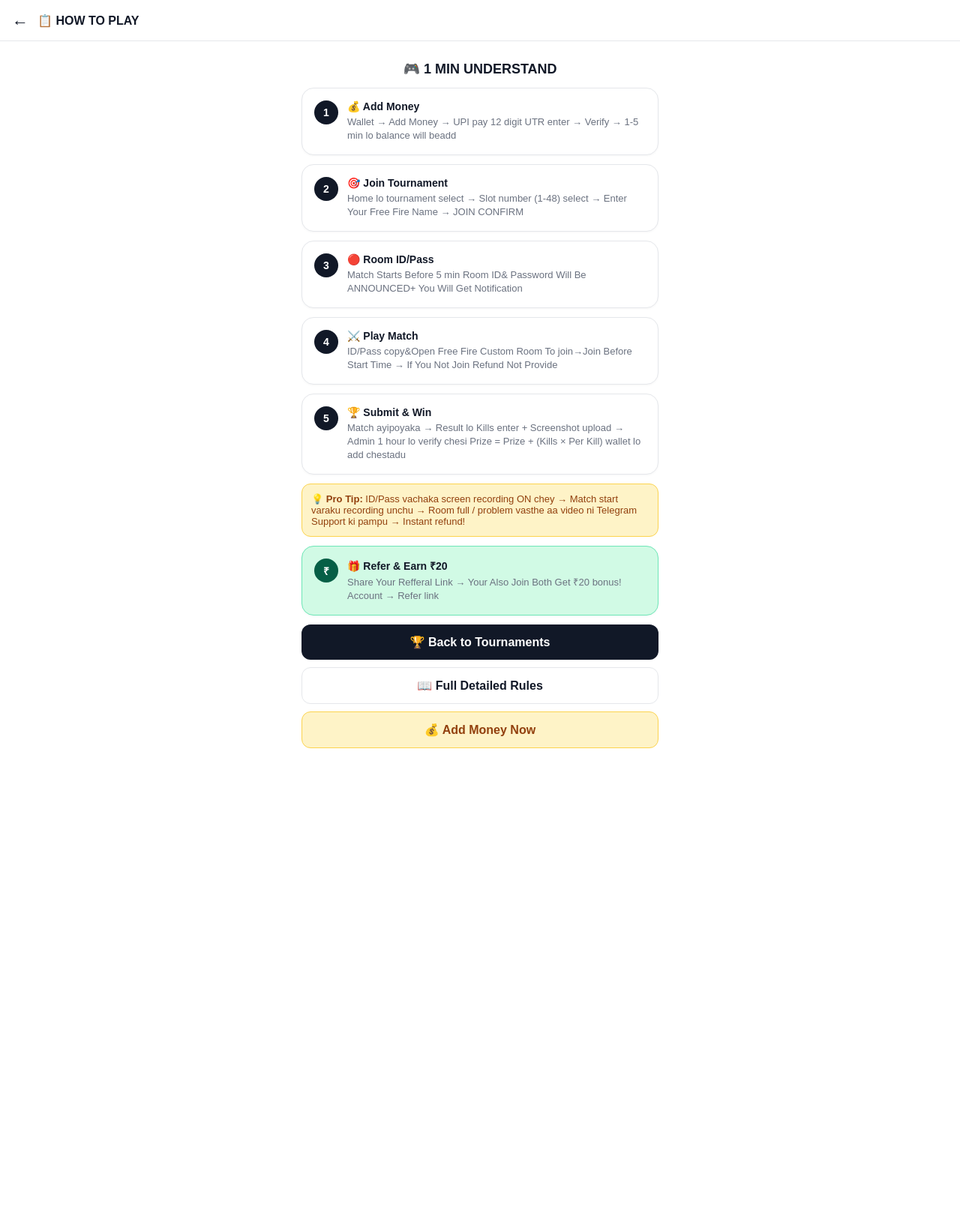
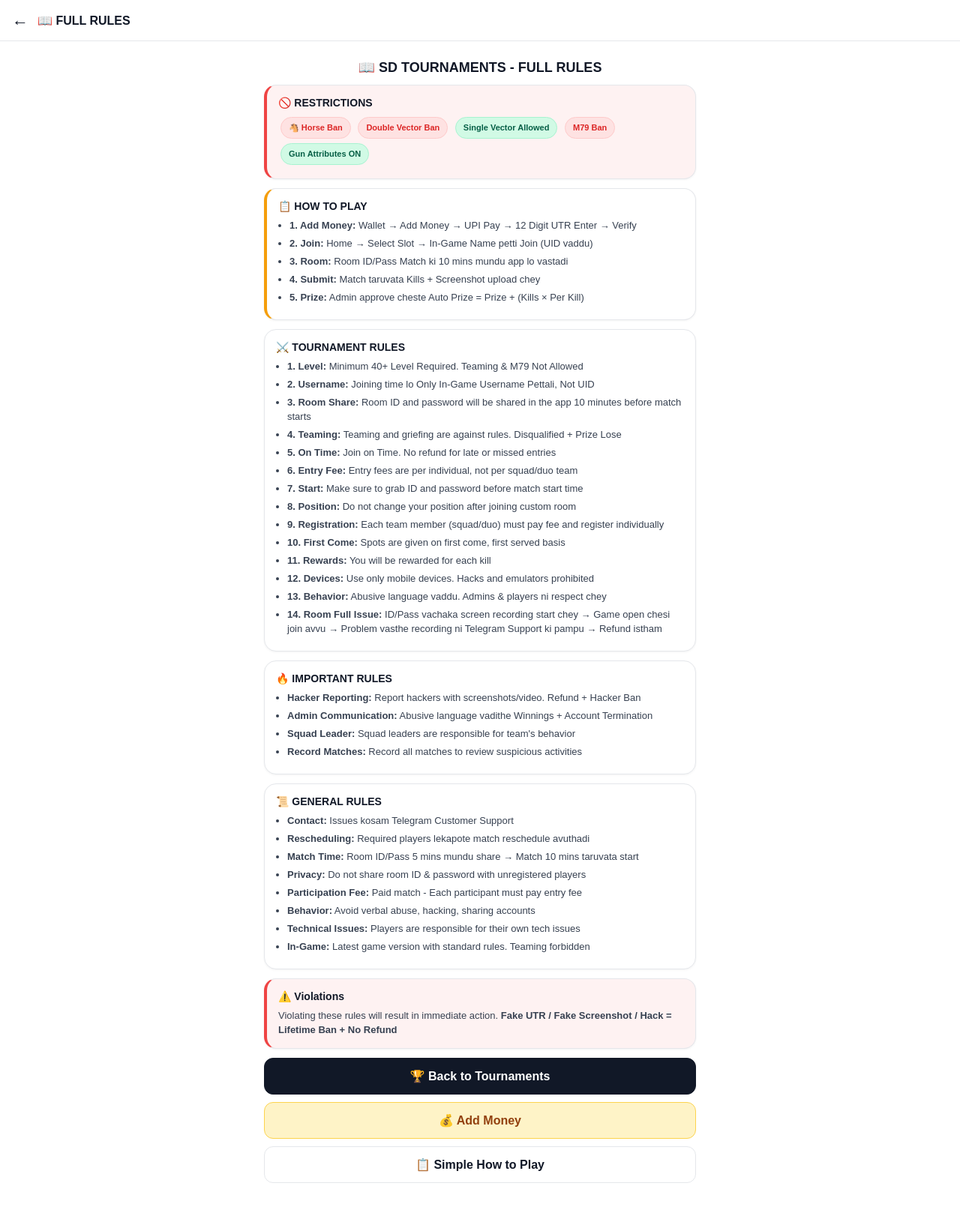
Before and after one commit to kothapallisravankumar05-art/sd-tournments, a Flask app: template templates/rules.html in a window 1280 px wide. Shown: the whole page at 75% size. Before the commit the page ends 998 px from the top, so only its background shows below. Run offline with Flask 3, Linux system fonts and the light colour scheme; the template is opened without the code that fills it, so the values that code supplies are empty; some libraries are stand-ins or nearby versions.

Commit message:
Update rules.html

```diff
--- a/templates/rules.html
+++ b/templates/rules.html
@@ -2,72 +2,112 @@
 <html>
 <head>
 <meta name="viewport" content="width=device-width, initial-scale=1">
-<title>How to Play - SD</title>
+<title>Rules - SD TOURNAMENTS</title>
 <style>
 *{margin:0;padding:0;box-sizing:border-box;font-family:Arial}
 body{background:#ffffff;color:#111827;padding:0}
 .header{background:#fff;padding:14px 16px;display:flex;align-items:center;gap:12px;border-bottom:1px solid #e5e7eb;position:sticky;top:0;z-index:99}
 .back{font-size:22px;text-decoration:none;color:#111827;font-weight:900}
-.container{padding:12px;max-width:500px;margin:0 auto}
-h2{text-align:center;margin:14px 0;font-size:18px;font-weight:900;color:#111827}
-.card{background:#ffffff;border:1px solid #e5e7eb;border-radius:16px;padding:16px;margin-bottom:12px;display:flex;gap:12px;align-items:flex-start;box-shadow:0 1px 3px rgba(0,0,0,0.04)}
-.num{background:#111827;color:#fff;min-width:32px;height:32px;border-radius:50%;display:flex;align-items:center;justify-content:center;font-weight:900;font-size:14px}
-.title{font-weight:900;font-size:14px;color:#111827}
-.desc{font-size:13px;color:#6b7280;margin-top:4px;line-height:18px}
-.highlight{background:#fef3c7;border:1px solid #fcd34d;border-radius:12px;padding:12px;margin:12px 0;font-size:13px;color:#92400e}
-.btn{display:block;padding:14px;border-radius:12px;text-align:center;text-decoration:none;font-weight:900;margin-top:10px}
+.container{padding:12px;max-width:600px;margin:0 auto}
+h2{color:#111827;text-align:center;margin:12px 0;font-size:18px;font-weight:900}
+h3{color:#111827;margin:0 0 8px 0;font-size:14px;font-weight:900}
+.card{background:#ffffff;padding:15px;border-radius:16px;margin-bottom:12px;border:1px solid #e5e7eb;box-shadow:0 1px 3px rgba(0,0,0,0.05)}
+.card.rest{background:#fef2f2;border-left:4px solid #ef4444}
+.card.gold{border-left:4px solid #f59e0b}
+p,li{color:#374151;font-size:13px;line-height:19px}
+li{margin:5px 0 5px 15px}
+.badge{display:inline-block;padding:4px 10px;border-radius:20px;font-size:11px;font-weight:900;margin:3px;border:1px solid}
+.ban{background:#fee2e2;color:#dc2626;border-color:#fecaca}
+.allow{background:#d1fae5;color:#065f46;border-color:#a7f3d0}
+.btn{display:block;padding:14px;border-radius:12px;text-align:center;text-decoration:none;font-weight:900;margin-top:10px;border:1px solid #e5e7eb}
 </style>
 </head>
 <body>
 
 <div class="header">
 <a href="/" class="back">←</a>
-<b>📋 HOW TO PLAY</b>
+<b>📖 FULL RULES</b>
 </div>
 
 <div class="container">
-<h2>🎮 1 MIN UNDERSTAND</h2>
+<h2>📖 SD TOURNAMENTS - FULL RULES</h2>
 
-<div class="card">
-<div class="num">1</div>
-<div><div class="title">💰 Add Money</div><div class="desc">Wallet → Add Money → UPI pay 12 digit UTR enter → Verify  → 1-5 min lo balance will beadd</div></div>
+<div class="card rest">
+<h3>🚫 RESTRICTIONS</h3>
+<p>
+<span class="badge ban">🐴 Horse Ban</span>
+<span class="badge ban">Double Vector Ban</span>
+<span class="badge allow">Single Vector Allowed</span>
+<span class="badge ban">M79 Ban</span>
+<span class="badge allow">Gun Attributes ON</span>
+</p>
+</div>
+
+<div class="card gold">
+<h3>📋 HOW TO PLAY</h3>
+<ul>
+<li><b>1. Add Money:</b> Wallet → Add Money → UPI Pay → 12 Digit UTR Enter → Verify</li>
+<li><b>2. Join:</b> Home → Select Slot → In-Game Name petti Join (UID vaddu)</li>
+<li><b>3. Room:</b> Room ID/Pass Match ki 10 mins mundu app lo vastadi</li>
+<li><b>4. Submit:</b> Match taruvata Kills + Screenshot upload chey</li>
+<li><b>5. Prize:</b> Admin approve cheste Auto Prize = Prize + (Kills × Per Kill)</li>
+</ul>
 </div>
 
 <div class="card">
-<div class="num">2</div>
-<div><div class="title">🎯 Join Tournament</div><div class="desc">Home lo tournament select → Slot number (1-48) select → Enter Your Free Fire Name → JOIN CONFIRM</div></div>
+<h3>⚔️ TOURNAMENT RULES</h3>
+<ul>
+<li><b>1. Level:</b> Minimum 40+ Level Required. Teaming & M79 Not Allowed</li>
+<li><b>2. Username:</b> Joining time lo Only In-Game Username Pettali, Not UID</li>
+<li><b>3. Room Share:</b> Room ID and password will be shared in the app 10 minutes before match starts</li>
+<li><b>4. Teaming:</b> Teaming and griefing are against rules. Disqualified + Prize Lose</li>
+<li><b>5. On Time:</b> Join on Time. No refund for late or missed entries</li>
+<li><b>6. Entry Fee:</b> Entry fees are per individual, not per squad/duo team</li>
+<li><b>7. Start:</b> Make sure to grab ID and password before match start time</li>
+<li><b>8. Position:</b> Do not change your position after joining custom room</li>
+<li><b>9. Registration:</b> Each team member (squad/duo) must pay fee and register individually</li>
+<li><b>10. First Come:</b> Spots are given on first come, first served basis</li>
+<li><b>11. Rewards:</b> You will be rewarded for each kill</li>
+<li><b>12. Devices:</b> Use only mobile devices. Hacks and emulators prohibited</li>
+<li><b>13. Behavior:</b> Abusive language vaddu. Admins & players ni respect chey</li>
+<li><b>14. Room Full Issue:</b> ID/Pass vachaka screen recording start chey → Game open chesi join avvu → Problem vasthe recording ni Telegram Support ki pampu → Refund istham</li>
+</ul>
 </div>
 
 <div class="card">
-<div class="num">3</div>
-<div><div class="title">🔴 Room ID/Pass</div><div class="desc">Match Starts Before 5 min Room ID& Password Will Be ANNOUNCED+ You Will Get Notification</div></div>
+<h3>🔥 IMPORTANT RULES</h3>
+<ul>
+<li><b>Hacker Reporting:</b> Report hackers with screenshots/video. Refund + Hacker Ban</li>
+<li><b>Admin Communication:</b> Abusive language vadithe Winnings + Account Termination</li>
+<li><b>Squad Leader:</b> Squad leaders are responsible for team's behavior</li>
+<li><b>Record Matches:</b> Record all matches to review suspicious activities</li>
+</ul>
 </div>
 
 <div class="card">
-<div class="num">4</div>
-<div><div class="title">⚔️ Play Match</div><div class="desc">ID/Pass copy&Open Free Fire  Custom Room To join→Join Before Start Time → If You Not Join Refund Not Provide</div></div>
+<h3>📜 GENERAL RULES</h3>
+<ul>
+<li><b>Contact:</b> Issues kosam Telegram Customer Support</li>
+<li><b>Rescheduling:</b> Required players lekapote match reschedule avuthadi</li>
+<li><b>Match Time:</b> Room ID/Pass 5 mins mundu share → Match 10 mins taruvata start</li>
+<li><b>Privacy:</b> Do not share room ID & password with unregistered players</li>
+<li><b>Participation Fee:</b> Paid match - Each participant must pay entry fee</li>
+<li><b>Behavior:</b> Avoid verbal abuse, hacking, sharing accounts</li>
+<li><b>Technical Issues:</b> Players are responsible for their own tech issues</li>
+<li><b>In-Game:</b> Latest game version with standard rules. Teaming forbidden</li>
+</ul>
 </div>
 
-<div class="card">
-<div class="num">5</div>
-<div><div class="title">🏆 Submit & Win</div><div class="desc">Match ayipoyaka → Result lo Kills enter + Screenshot upload → Admin 1 hour lo verify chesi Prize = Prize + (Kills × Per Kill) wallet lo add chestadu</div></div>
+<div class="card rest">
+<h3>⚠️ Violations</h3>
+<p>Violating these rules will result in immediate action. <b>Fake UTR / Fake Screenshot / Hack = Lifetime Ban + No Refund</b></p>
 </div>
 
-<div class="highlight">
-💡 <b>Pro Tip:</b> ID/Pass vachaka screen recording ON chey → Match start varaku recording unchu → Room full / problem vasthe aa video ni Telegram Support ki pampu → Instant refund!
-</div>
-
-<div class="card" style="background:#d1fae5;border-color:#6ee7b7">
-<div class="num" style="background:#065f46">₹</div>
-<div><div class="title">🎁 Refer & Earn ₹20</div><div class="desc">Share Your Refferal Link → Your Also Join Both Get ₹20 bonus! Account → Refer link</div></div>
-</div>
-
-<a href="/" class="btn" style="background:#111827;color:#fff">🏆 Back to Tournaments</a>
-<a href="/rules" class="btn" style="background:#fff;color:#111827;border:1px solid #e5e7eb">📖 Full Detailed Rules</a>
-<a href="/wallet" class="btn" style="background:#fef3c7;color:#92400e;border:1px solid #fcd34d">💰 Add Money Now</a>
+<a href="/" class="btn" style="background:#111827;color:#fff;border-color:#111827">🏆 Back to Tournaments</a>
+<a href="/wallet" class="btn" style="background:#fef3c7;color:#92400e;border-color:#fcd34d">💰 Add Money</a>
+<a href="/instructions" class="btn" style="background:#fff;color:#111827">📋 Simple How to Play</a>
 
 <br><br>
 </div>
-
 </body>
 </html>
```
